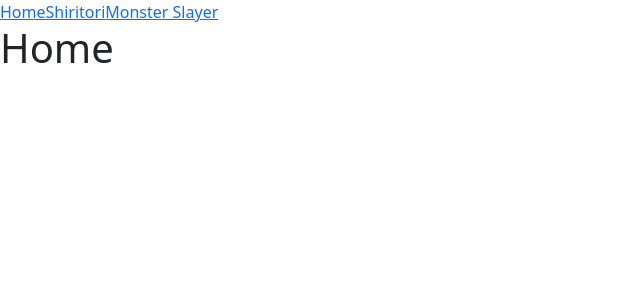
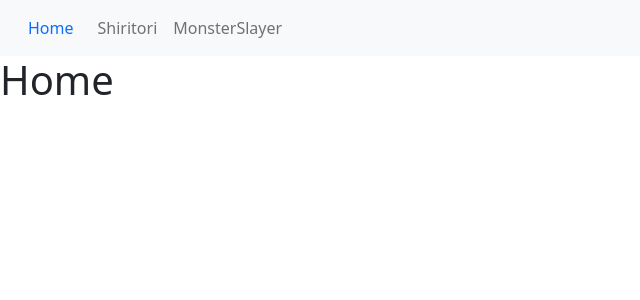
Before and after one commit to jinyanomura/my-vue-app, a Vue app: page / in a window 1280 px wide. Shown: the top 300 px of the page, without its empty margins (0-640 px from the left). Built offline with nearby package versions, Linux system fonts and the light colour scheme.

Commit message:
built nav-bar

```diff
--- a/src/components/MSplaying.vue
+++ b/src/components/MSplaying.vue
@@ -57,7 +57,7 @@
       </div>
     </section>
     <section class="log border shadow">
-      <div class="px-3 py-5">
+      <div class="px-4 py-4">
         <transition name="fade" appear>
           <p v-if="!logs.length && !isPlaying" class="text-center fs-3">
             {{ encounterMsg }}
--- a/src/components/Navbar.vue
+++ b/src/components/Navbar.vue
@@ -1,10 +1,35 @@
 <template>
   <div>
-    <div>
-      <router-link :to="{ name: 'Home' }">Home</router-link>
-      <router-link :to="{ name: 'Shiritori' }">Shiritori</router-link>
-      <router-link :to="{ name: 'MonsterSlayer' }">Monster Slayer</router-link>
-    </div>
+    <nav class="navbar navbar-expand-lg navbar-light bg-light">
+      <div class="container-fluid">
+        <router-link class="nav-link" :to="{ name: 'Home' }">Home</router-link>
+        <button
+          class="navbar-toggler"
+          type="button"
+          data-bs-toggle="collapse"
+          data-bs-target="#navbarNav"
+          aria-controls="navbarNav"
+          aria-expanded="false"
+          aria-label="Toggle navigation"
+        >
+          <span class="navbar-toggler-icon"></span>
+        </button>
+        <div class="collapse navbar-collapse" id="navbarNav">
+          <ul class="navbar-nav">
+            <li class="nav-item">
+              <router-link class="nav-link" :to="{ name: 'Shiritori' }"
+                >Shiritori</router-link
+              >
+            </li>
+            <li class="nav-item">
+              <router-link class="nav-link" :to="{ name: 'MonsterSlayer' }"
+                >MonsterSlayer</router-link
+              >
+            </li>
+          </ul>
+        </div>
+      </div>
+    </nav>
     <router-view />
   </div>
 </template>
```
